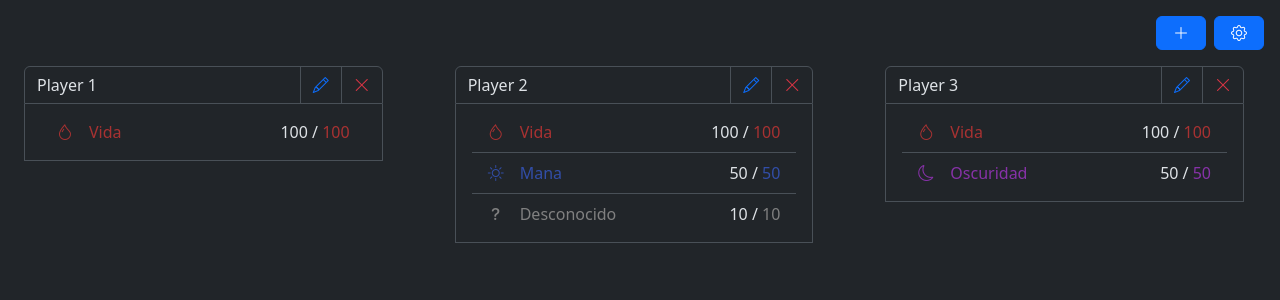
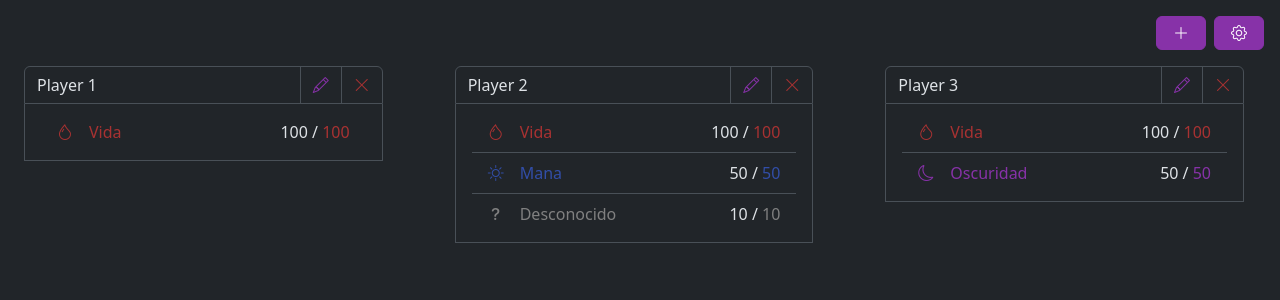
Before and after one commit to GuillermoLL/Custom_Calculator, an Angular app: page / in a window 1280 px wide. Shown: the top 300 px of the page. Built offline with nearby package versions, Linux system fonts and the light colour scheme.

Commit message:
colores boostrap

```diff
--- a/angular.json
+++ b/angular.json
@@ -34,8 +34,8 @@
               }
             ],
             "styles": [
-              "src/styles.scss",
-              "node_modules/bootstrap/dist/css/bootstrap.min.css"
+              "node_modules/bootstrap/dist/css/bootstrap.min.css",
+              "src/styles.scss"
             ],
             "scripts": [
               "node_modules/jquery/dist/jquery.min.js",
@@ -97,8 +97,8 @@
               }
             ],
             "styles": [
-              "src/styles.scss",
-              "node_modules/bootstrap/dist/css/bootstrap.min.css"
+              "node_modules/bootstrap/dist/css/bootstrap.min.css",
+              "src/styles.scss"
             ],
             "scripts": [
               "node_modules/jquery/dist/jquery.min.js",
--- a/src/app/components/add-calculator-form/add-calculator-form.component.ts
+++ b/src/app/components/add-calculator-form/add-calculator-form.component.ts
@@ -18,7 +18,7 @@ import { Calculator } from '../calculator';
           <div class="modal-header">
             <h5 [id]="id + 'Label'"
               class="modal-title"
-              [class]="[edit ? 'text-info' : 'text-primary']"
+              [class]="[edit ? 'text-warning' : 'text-primary']"
             >{{ this.headerText }}</h5>
             <button type="button" class="btn-close" data-bs-dismiss="modal" aria-label="Close"></button>
           </div>
@@ -31,7 +31,7 @@ import { Calculator } from '../calculator';
             <button type="button" class="btn btn-secondary" data-bs-dismiss="modal">{{ this.cancelText }}</button>
             <button type="submit" data-bs-dismiss="modal"
               class="btn"
-              [class]="edit ? 'btn-info' : 'btn-primary'"
+              [class]="edit ? 'btn-warning' : 'btn-primary'"
               (click)="buildCalculator()"
             >{{ this.submitText }}</button>
           </div>
--- a/src/app/components/calculator/calculator.component.ts
+++ b/src/app/components/calculator/calculator.component.ts
@@ -184,6 +184,7 @@ import { AddCalculatorFormComponent } from "../add-calculator-form/add-calculato
       [headerText]="'Eliminar ' + calculator.name"
       [headerTextClass]="'text-danger'"
       [acceptButtonClass]="'btn-danger'"
+      [acceptText]="'Eliminar'"
       (acceptEvent)="this.handleDeleteEventEmiter()"
     ></app-custom-modal>
   }`,
--- a/src/app/components/calculator/calculator.type.ts
+++ b/src/app/components/calculator/calculator.type.ts
@@ -10,7 +10,7 @@ export enum Color {
     RED = '#a83232',
     BLUE = '#324ea8',
     YELLOW = '#c0c23a',
-    ORANGE = '#a85b32',
+    ORANGE = '#c9700b',
     GREEN = '#36a832',
     PURPLE = '#8732a8',
     GREY = '#808080',
--- a/src/app/shared/custom-modal/custom-modal.component.ts
+++ b/src/app/shared/custom-modal/custom-modal.component.ts
@@ -22,11 +22,11 @@ import { ChangeDetectionStrategy, Component, input, output } from '@angular/core
             <button type="button" data-bs-dismiss="modal"
               class="btn"
               [class]="this.cancelButtonClass()"
-              (click)="this.handleClickCancel()">Close</button>
+              (click)="this.handleClickCancel()">{{this.cancelText()}}</button>
             <button type="button" data-bs-dismiss="modal"
               class="btn"
               [class]="this.acceptButtonClass()"
-              (click)="this.handleClickAccept()">Save changes</button>
+              (click)="this.handleClickAccept()">{{this.acceptText()}}</button>
           </div>
         </div>
       </div>
@@ -40,10 +40,13 @@ export class CustomModalComponent {
   headerText = input.required<string>();
   headerTextClass = input<string>();
 
+  acceptButtonClass = input<string>('btn-primary');
+  acceptText = input<string>('Guardar');
   acceptEvent = output<number>();
-  acceptButtonClass = input<string>('btn-primary');
+  cancelButtonClass = input<string>('btn-secondary');
+  cancelText = input<string>('Cancelar');
   cancelEvent = output<number>();
-  cancelButtonClass = input<string>('btn-secondary');
+
 
   handleClickAccept() {
     this.acceptEvent.emit(1);
--- a/src/index.html
+++ b/src/index.html
@@ -3,17 +3,13 @@
 <head>
   <meta charset="utf-8">
   <title>Custom Calculator</title>
-  <link href="https://cdn.jsdelivr.net/npm/bootstrap@5.3.3/dist/css/bootstrap.min.css" rel="stylesheet"
-    integrity="sha384-QWTKZyjpPEjISv5WaRU9OFeRpok6YctnYmDr5pNlyT2bRjXh0JMhjY6hW+ALEwIH" crossorigin="anonymous">
-    <link rel="stylesheet" href="https://cdn.jsdelivr.net/npm/bootstrap-icons@1.11.3/font/bootstrap-icons.min.css">
+  <link rel="stylesheet" href="https://cdn.jsdelivr.net/npm/bootstrap-icons@1.11.3/font/bootstrap-icons.min.css">
   <base href="/">
   <meta name="viewport" content="width=device-width, initial-scale=1">
   <link rel="icon" type="image/x-icon" href="favicon.ico">
 </head>
 <body>
   <app-root></app-root>
-  <script src="https://cdn.jsdelivr.net/npm/bootstrap@5.3.3/dist/js/bootstrap.bundle.min.js"
-    integrity="sha384-YvpcrYf0tY3lHB60NNkmXc5s9fDVZLESaAA55NDzOxhy9GkcIdslK1eN7N6jIeHz" crossorigin="anonymous"></script>
   </body>
 </body>
 </html>
--- a/src/styles.scss
+++ b/src/styles.scss
@@ -1,8 +1,19 @@
 /* You can add global styles to this file, and also import other style files */
+// TODO POner los custom colors
+$theme-colors: (
+    "primary": #8732a8,
+    "secondary": #808080,
+    "danger": #a83232,
+    "warning": #c9700b,
+    "success": #36a832,
+    "light": #677dc5,
+    "custom-color": #324ea8
+);
+
+@import '../node_modules/bootstrap/scss/bootstrap.scss';
 :root {
     color-scheme: light dark;
 }
-
 body {
     font-family: system-ui, -apple-system, BlinkMacSystemFont, 'Segoe UI', Roboto, Oxygen, Ubuntu, Cantarell, 'Open Sans', 'Helvetica Neue', sans-serif;
     margin: 0;
```
